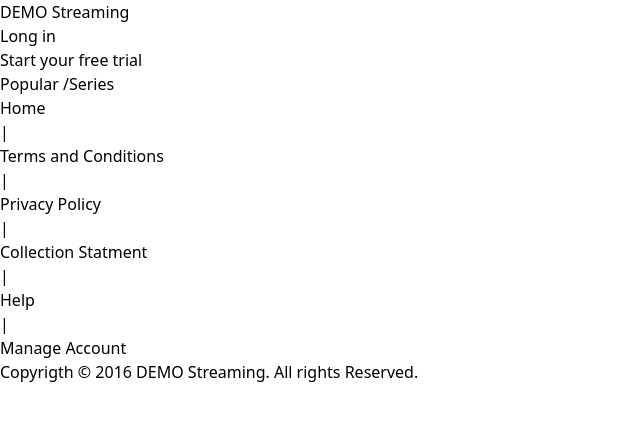
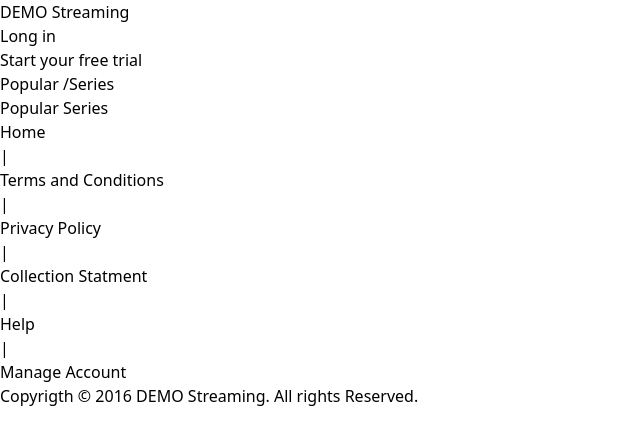
Before and after one commit to Dgaleano01/Prueva-tecnica-react, a React (Vite) app: page /Series in a window 1280 px wide. Shown: the top 444 px of the page, without its empty margins (0-640 px from the left). Built offline with nearby package versions, Linux system fonts and the light colour scheme.

Commit message:
Estilos base, peliculas y series

```diff
--- a/src/components/Peliculas.jsx
+++ b/src/components/Peliculas.jsx
@@ -1,10 +1,21 @@
 
-import { Link } from "react-router-dom";
+
 
 function Peliculas(image, tittleMovie) {
   return (
     <div>
+      <div className="w-full flex justify-center">
+        <div className="w-9/12 py-7 flex flex-col sm:flex-row">
 
+            <div className="flex flex-col items-center justify-center">
+              <div className="bg-black w-48 h-64 relative flex items-center justify-center m-3">
+                <img className="" />
+              </div>
+              <p>Popular Series</p>
+            </div>
+
+        </div>
+      </div>
   </div>
   )
 }
--- a/src/components/Series.jsx
+++ b/src/components/Series.jsx
@@ -4,7 +4,20 @@ import { Link } from "react-router-dom";
 function Series() {
   return (
     <div>
+            <div>
+      <div className="w-full flex justify-center">
+        <div className="w-9/12 py-7 flex flex-col sm:flex-row">
 
+            <div className="flex flex-col items-center justify-center">
+              <div className="bg-black w-48 h-64 relative flex items-center justify-center m-3">
+                <img className="" />
+              </div>
+              <p>Popular Series</p>
+            </div>
+
+        </div>
+      </div>
+  </div>
   </div>
   )
 }
```
